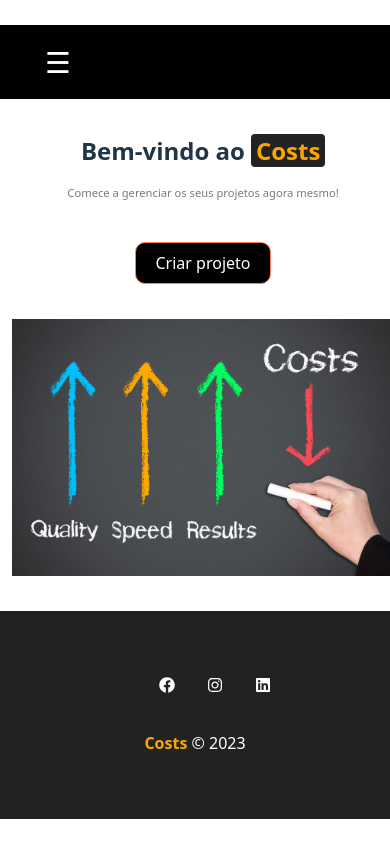
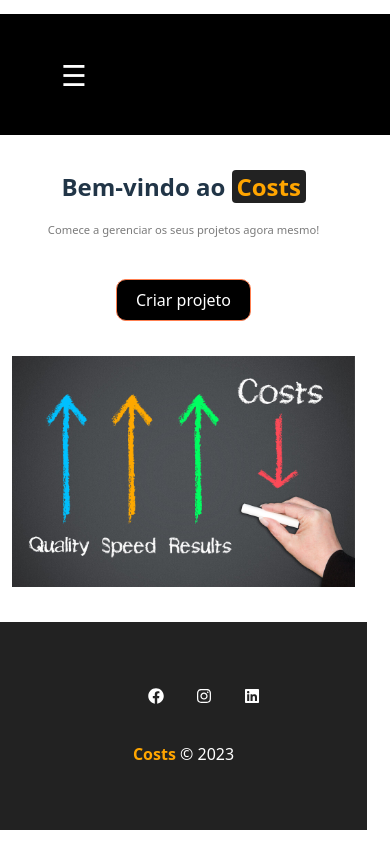
Before and after one commit to ronesanttos/fullstack-react-django-app, a React (Vite) app in the folder frontend/: page /newproject in a window 390 px wide. Shown: the top 844 px of the page. Built offline with nearby package versions, Linux system fonts and the light colour scheme.

Commit message:
Testando css responsivo

```diff
--- a/frontend/src/componentes/layout/Container.module.css
+++ b/frontend/src/componentes/layout/Container.module.css
@@ -43,7 +43,7 @@
 /* 📱 Mobile */
 @media (max-width: 768px) {
   .container {
-    width: 100%;
+    width: 80vw;
     flex-direction: column;
     padding: 0rem 0.75rem;
   }
@@ -57,6 +57,7 @@
 /* 📱 Mobile pequeno */
 @media (max-width: 480px) {
   .container {
+    width: 90vw;
     padding: 0 0.5rem;
   }
 
--- a/frontend/src/componentes/layout/Navbar.jsx
+++ b/frontend/src/componentes/layout/Navbar.jsx
@@ -8,7 +8,6 @@ function Navbar() {
 
   return (
     <nav className={style.navbar}>
-      <Container customClass="nav">
         <button
           className={style.menu_button}
           onClick={() => setOpen(!open)}
@@ -30,7 +29,6 @@ function Navbar() {
             <Link to='/contact' onClick={() => setOpen(false)}>Contatos</Link>
           </li>
         </ul>
-      </Container>
     </nav>
   )
 }
--- a/frontend/src/componentes/layout/Navbar.module.css
+++ b/frontend/src/componentes/layout/Navbar.module.css
@@ -50,7 +50,9 @@
 /* 📱 Mobile */
 @media (max-width: 768px) {
   .navbar {
+    width: 100%;
     position: relative;
+    padding: 1.5rem;
   }
 
   .navbar :global(.nav) {
--- a/frontend/src/componentes/pages/Project.module.css
+++ b/frontend/src/componentes/pages/Project.module.css
@@ -18,6 +18,7 @@
 /* 📱 Tablet */
 @media (max-width: 1024px) {
   .project_container {
+    width: 100%;
     padding: 1.5em;
   }
 
@@ -29,6 +30,7 @@
 /* 📱 Mobile */
 @media (max-width: 768px) {
   .project_container {
+    width: 100%;
     padding: 1.2em 1rem;
   }
 
@@ -46,7 +48,7 @@
 /* 📱 Mobile pequeno */
 @media (max-width: 480px) {
   .project_container {
-    width: 80%;
+    width: 90%;
     padding: 1em 0.75rem;
   }
 
--- a/frontend/src/componentes/project/ProjectCards.module.css
+++ b/frontend/src/componentes/project/ProjectCards.module.css
@@ -113,7 +113,7 @@
 /* 📱 Mobile */
 @media (max-width: 768px) {
   .project_card {
-    width: 100%;
+    width: 90%;
     margin: 0.5em 0;
   }
 
@@ -125,13 +125,16 @@
 
   .project_card_actions a,
   .project_card_actions button {
-    width: 100%;
+    width: 80%;
     margin-right: 0;
   }
 }
 
 /* 📱 Mobile pequeno */
 @media (max-width: 480px) {
+  .project_card {
+    width: 75%;
+  }
   .project_card h4 {
     font-size: 1.1em;
   }
@@ -139,4 +142,11 @@
   .project_card {
     padding: 0.8em;
   }
+
+  .project_card_actions a,
+  .project_card_actions button {
+    width: 70%;
+    margin-right: 0;
+    background-color: red; /*mudar*/
+  }
 }
```
Also changed, not shown: frontend/src/componentes/form/SubmitButton.module.css (line endings or trailing spaces). Lines whose indentation alone changed are shown as unchanged.
